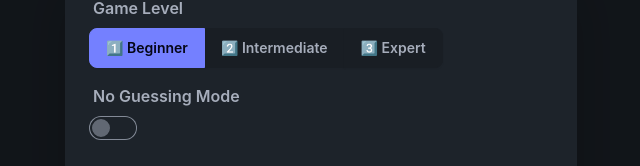
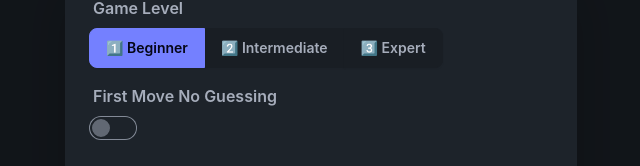
Before and after one commit to phucngo2/react-minesweeper, a React (Vite) app: page / in a window 1280 px wide. Both pictures are taken after a click on the button "⚙️". Shown: the part 284-450 px from the top of the page, without its empty margins (319-959 px from the left). Built offline with nearby package versions, Linux system fonts and the light colour scheme.

Commit message:
Fix(no-guessing-mode): Update setting label

```diff
--- a/src/components/settings/SettingNoGuessing.tsx
+++ b/src/components/settings/SettingNoGuessing.tsx
@@ -34,7 +34,7 @@ export const SettingNoGuessing = forwardRef<SettingNoGuessingHandle>(
 
     return (
       <label className="form-control">
-        <div className="label">No Guessing Mode</div>
+        <div className="label">First Move No Guessing</div>
         <input
           type="checkbox"
           className="toggle toggle-primary"
```
